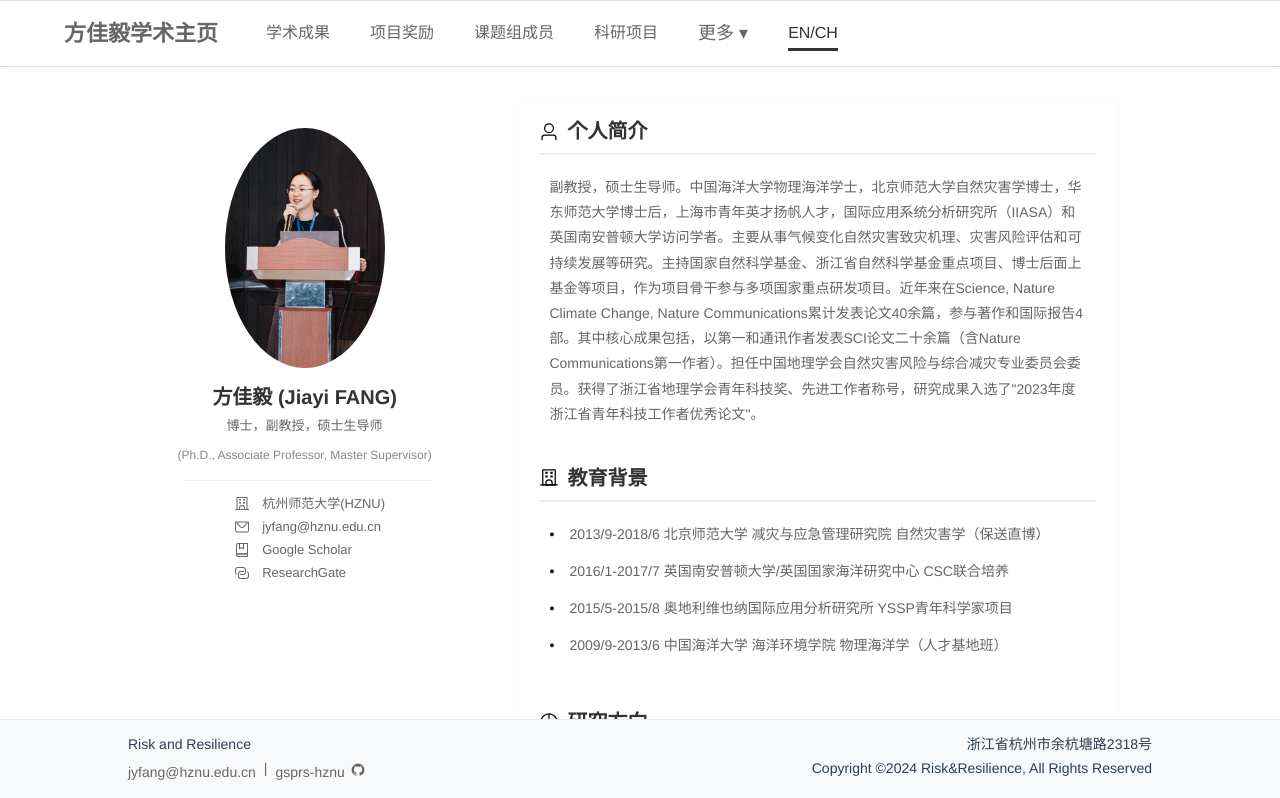
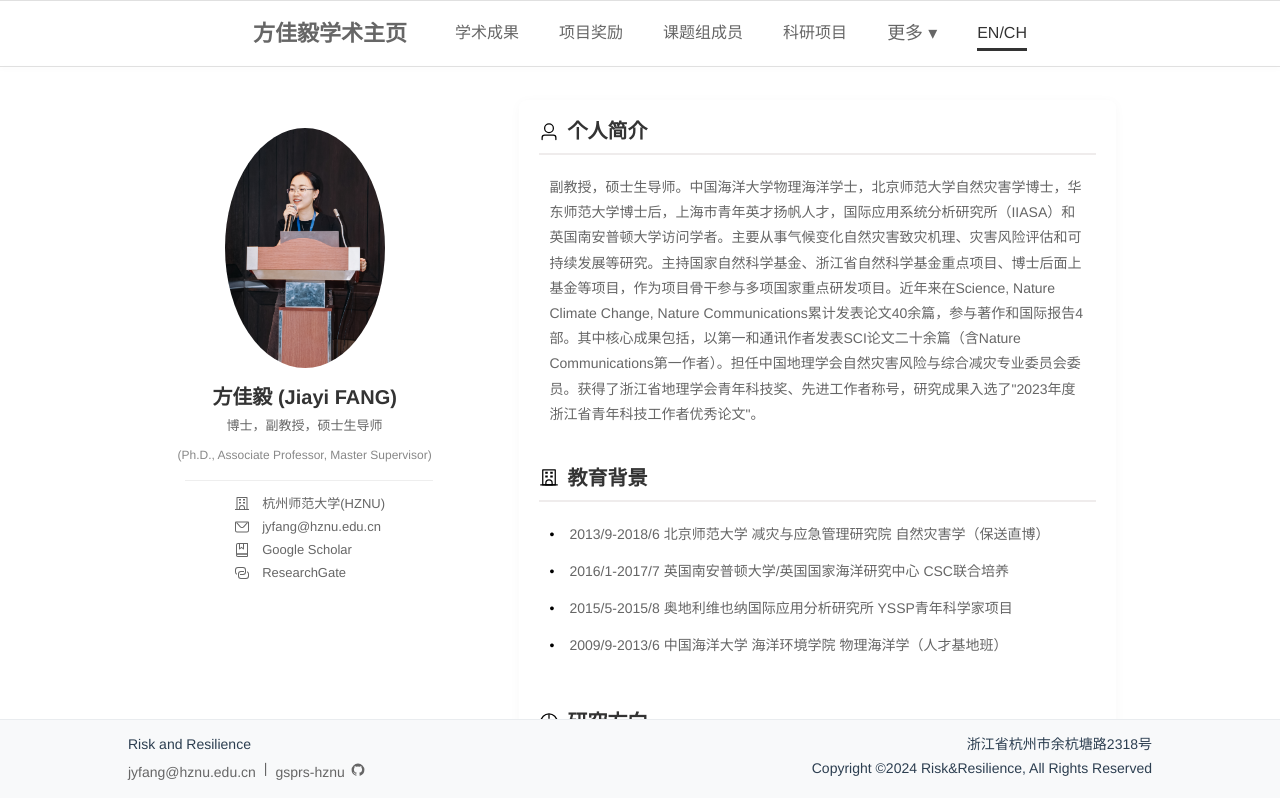
Before and after one commit to RiskResilienceLab/Risk-Resilience, a Vue app: page / in a window 1280 px wide. Shown: the top 798 px of the page. Built offline with nearby package versions, Linux system fonts and the light colour scheme.

Commit message:
Update responsive design

```diff
--- a/src/components/Header.vue
+++ b/src/components/Header.vue
@@ -51,14 +51,14 @@ const handleLanguageChange = () => {
 }
 
 .wrapper {
-  max-width: 90%;
+  max-width: 80%;
   margin: 0 auto;
   padding: 0 2%;
 }
 
 .header-nav {
   display: flex;
-  justify-content: flex-start;
+  justify-content: center;
   align-items: center;
   padding: 1.5vh 0;
 }
@@ -67,6 +67,7 @@ const handleLanguageChange = () => {
   display: flex;
   gap: 3rem;
   align-items: center;
+  justify-content: center;
 }
 
 .nav-links a {
@@ -148,6 +149,10 @@ const handleLanguageChange = () => {
 }
 
 @media (max-width: 1280px) {
+  .wrapper {
+    max-width: 85%;
+  }
+
   .nav-links {
     gap: 2.5rem;
   }
@@ -162,6 +167,10 @@ const handleLanguageChange = () => {
 }
 
 @media (max-width: 1024px) {
+  .wrapper {
+    max-width: 90%;
+  }
+
   .nav-links {
     gap: 1rem;
   }
```
